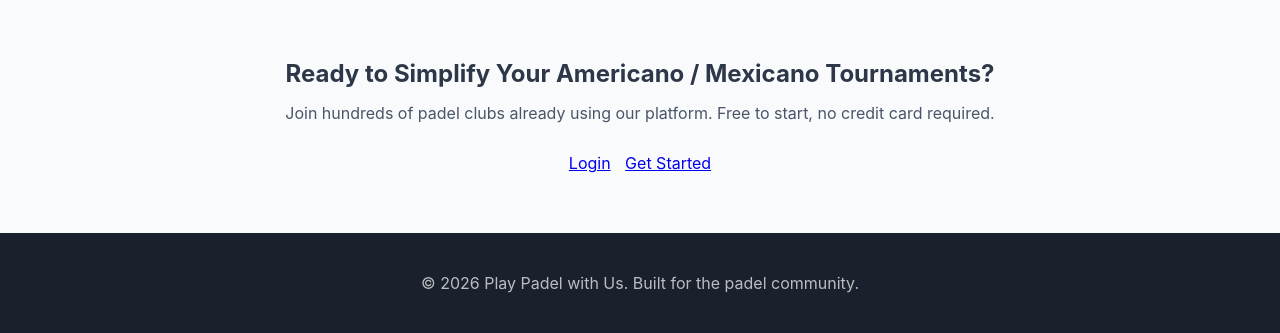
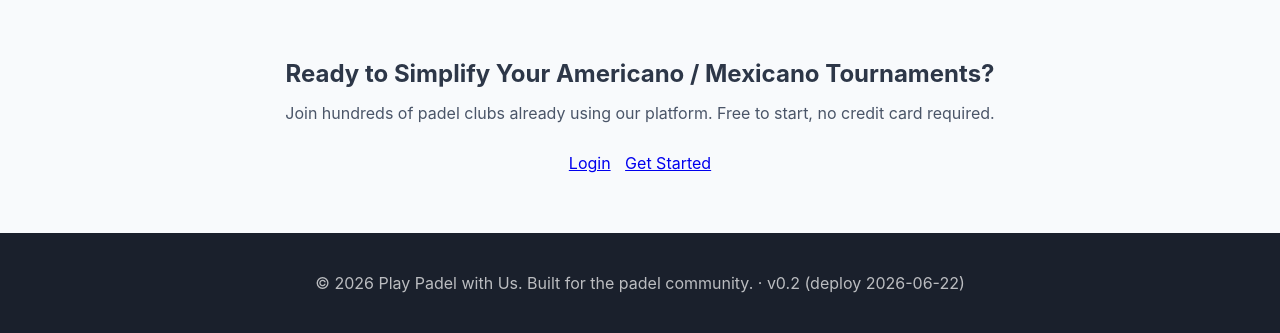
Before and after one commit to katiaperlsondlx71-dotcom/padel-signup, a PHP site: page / in a window 1280 px wide. Shown: the part 2118-2451 px from the top of the page. Run offline with PHP 8.4, Linux system fonts and the light colour scheme; some libraries are stand-ins or nearby versions.

Commit message:
Add deploy marker to homepage footer
Adds a small version/date marker to the footer so we can visually
confirm deploys reach the live server.

Co-Authored-By: Claude Opus 4.7 (1M context) <noreply@anthropic.com>

```diff
--- a/index.php
+++ b/index.php
@@ -231,7 +231,7 @@ $pageTitle = 'Play Padel with Us - Tournament Management Made Simple';
 
     <footer style="background: #1a202c; color: white; padding: 40px 0;">
         <div class="container" style="text-align: center;">
-            <p style="opacity: 0.7;">&copy; <?php echo date('Y'); ?> Play Padel with Us. Built for the padel community.</p>
+            <p style="opacity: 0.7;">&copy; <?php echo date('Y'); ?> Play Padel with Us. Built for the padel community. · v0.2 (deploy 2026-06-22)</p>
         </div>
     </footer>
 </body>
```
